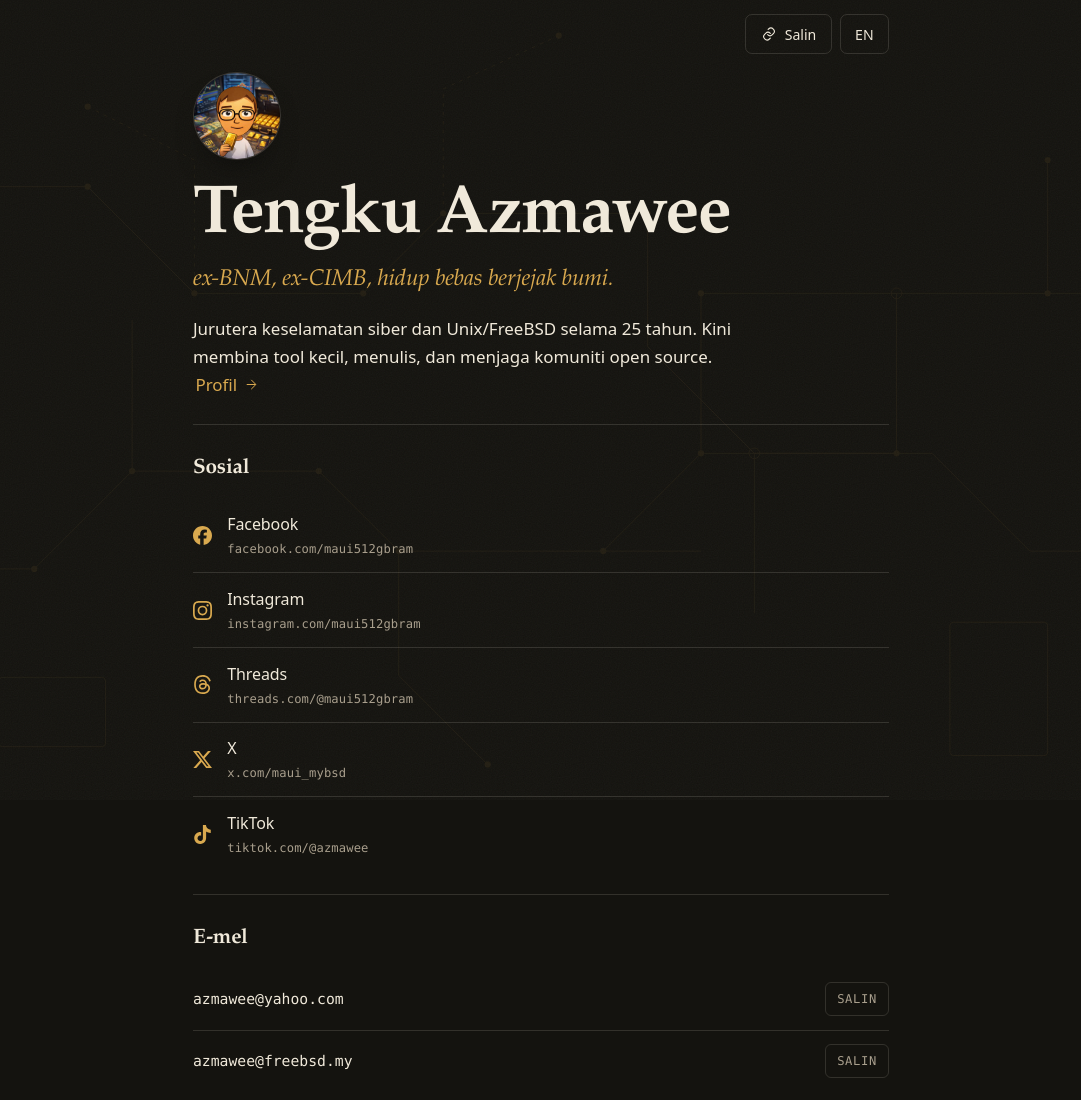
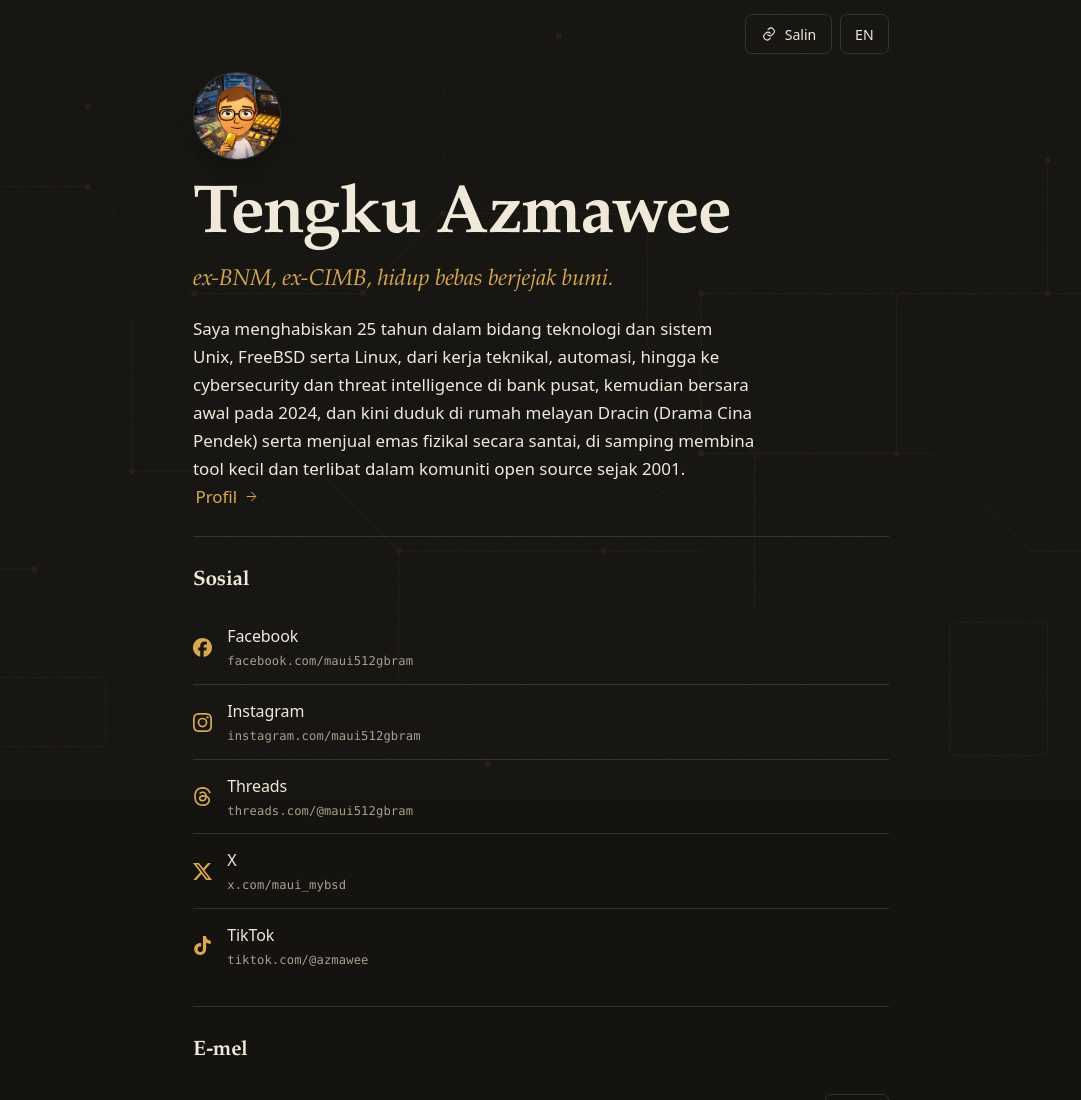
Before and after one commit to azmawee/azmawee.github.io, a plain HTML site: page index.html in a window 1280 px wide. Shown: the top 1100 px of the page, without its empty margins (99-1180 px from the left). Drawn offline with Linux system fonts and the light colour scheme.

Commit message:
Update intro to reflect early retirement and gold trading

```diff
--- a/index.html
+++ b/index.html
@@ -319,7 +319,7 @@ footer{padding-block:1.6rem 2.4rem;border-top:1px solid var(--line);margin-top:0
   <img class="avatar" src="assets/avatar.jpg" width="240" height="240" alt="Tengku Azmawee" fetchpriority="high">
   <h1>Tengku Azmawee</h1>
   <p class="tagline" data-i18n="tagline">ex-BNM, ex-CIMB, hidup bebas berjejak bumi.</p>
-  <p class="intro"><span data-i18n="intro">Jurutera keselamatan siber dan Unix/FreeBSD selama 25 tahun. Kini membina tool kecil, menulis, dan menjaga komuniti open source.</span> <a class="inline-link" href="https://github.com/azmawee/profile"><span data-i18n="profil">Profil</span><svg class="arrow" viewBox="0 0 24 24" fill="none" stroke="currentColor" stroke-width="1.6" aria-hidden="true"><path d="M5 12h13M12 5l7 7-7 7" stroke-linecap="round" stroke-linejoin="round"/></svg></a></p>
+  <p class="intro"><span data-i18n="intro">Saya menghabiskan 25 tahun dalam bidang teknologi dan sistem Unix, FreeBSD serta Linux, dari kerja teknikal, automasi, hingga ke cybersecurity dan threat intelligence di bank pusat, kemudian bersara awal pada 2024, dan kini duduk di rumah melayan Dracin (Drama Cina Pendek) serta menjual emas fizikal secara santai, di samping membina tool kecil dan terlibat dalam komuniti open source sejak 2001.</span> <a class="inline-link" href="https://github.com/azmawee/profile"><span data-i18n="profil">Profil</span><svg class="arrow" viewBox="0 0 24 24" fill="none" stroke="currentColor" stroke-width="1.6" aria-hidden="true"><path d="M5 12h13M12 5l7 7-7 7" stroke-linecap="round" stroke-linejoin="round"/></svg></a></p>
 </header>
 
 <main id="main" class="wrap">
@@ -433,7 +433,7 @@ footer{padding-block:1.6rem 2.4rem;border-top:1px solid var(--line);margin-top:0
     ms: {
       skip: "Lompat ke kandungan",
       tagline: "ex-BNM, ex-CIMB, hidup bebas berjejak bumi.",
-      intro: "Jurutera keselamatan siber dan Unix/FreeBSD selama 25 tahun. Kini membina tool kecil, menulis, dan menjaga komuniti open source.",
+      intro: "Saya menghabiskan 25 tahun dalam bidang teknologi dan sistem Unix, FreeBSD serta Linux, dari kerja teknikal, automasi, hingga ke cybersecurity dan threat intelligence di bank pusat, kemudian bersara awal pada 2024, dan kini duduk di rumah melayan Dracin (Drama Cina Pendek) serta menjual emas fizikal secara santai, di samping membina tool kecil dan terlibat dalam komuniti open source sejak 2001.",
       profil: "Profil",
       h_primary: "Utama",
       d_freebsd: "Komuniti FreeBSD Malaysia",
@@ -457,7 +457,7 @@ footer{padding-block:1.6rem 2.4rem;border-top:1px solid var(--line);margin-top:0
     en: {
       skip: "Skip to content",
       tagline: "ex-BNM, ex-CIMB, living free with feet on the ground.",
-      intro: "Cybersecurity and Unix/FreeBSD engineer for 25 years. Now building small tools, writing, and keeping open source communities alive.",
+      intro: "I spent 25 years in technology and Unix, FreeBSD and Linux systems, from technical work and automation through to cybersecurity and threat intelligence at a central bank, then retired early in 2024, and now spend my days at home watching Dracin (short Chinese dramas) and selling physical gold at a relaxed pace, alongside building small tools and staying involved in open source communities since 2001.",
       profil: "Profile",
       h_primary: "Main",
       d_freebsd: "FreeBSD Malaysia community",
```
